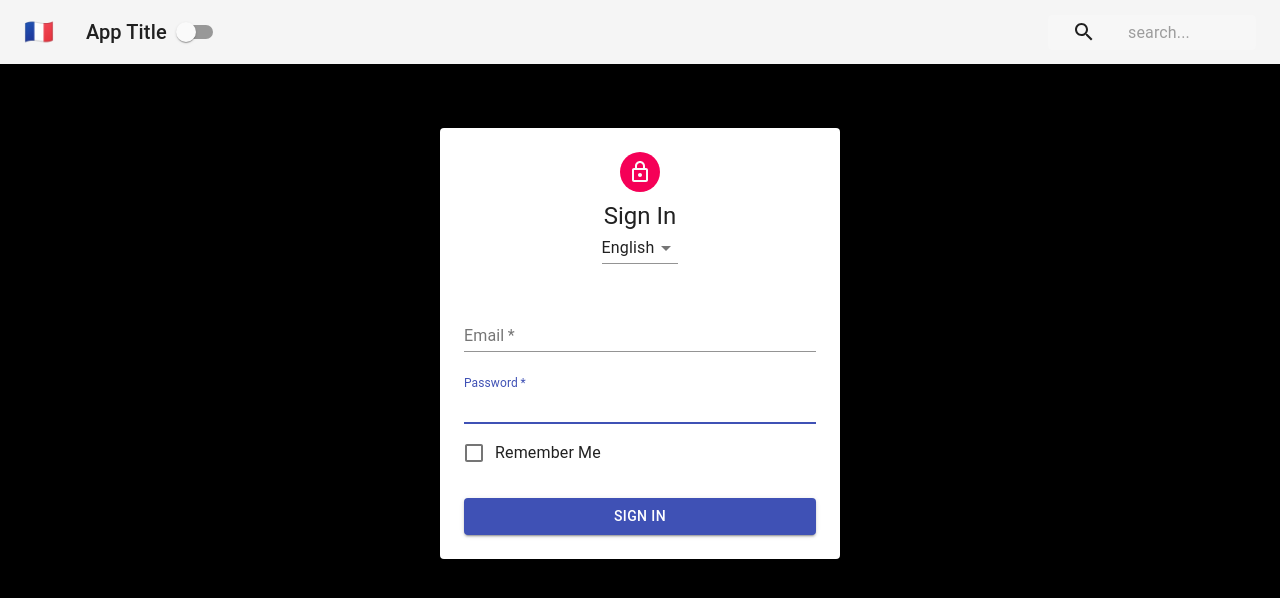
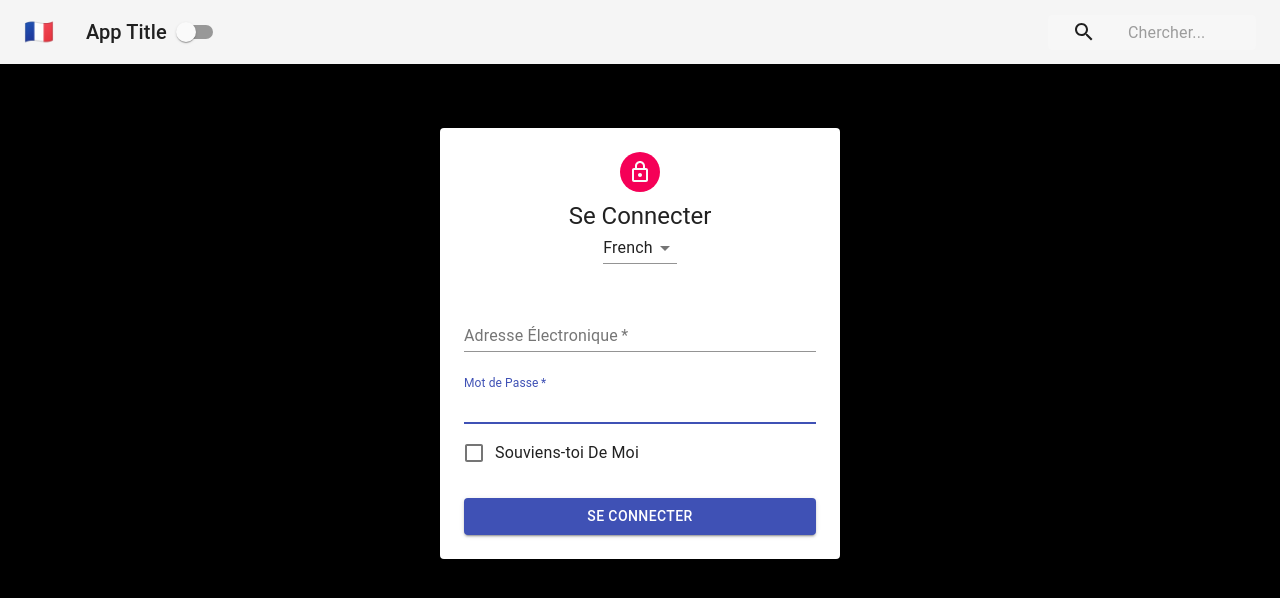
Before and after one commit to TomCastagnino/context-demo, a React (Create React App) app: page / in a window 1280 px wide. Shown: the top 598 px of the page. Built offline with nearby package versions, Linux system fonts and the light colour scheme.

Commit message:
Adding two contexts with higher order components

```diff
--- a/src/App.js
+++ b/src/App.js
@@ -3,16 +3,19 @@
 import Navbar from './components/Navbar';
 import Form from './components/Form';
 import PageContent from './components/PageContent';
-import { ThemeProvider, ThemeContext } from './components/contexts/ThemeContext';
+import { ThemeProvider } from './components/contexts/ThemeContext';
+import { LanguageProvider } from './components/contexts/LanguageContext';
 
 function App() {
   return (
+    <LanguageProvider>
       <ThemeProvider>
         <PageContent>
           <Navbar />
           <Form  />
         </ PageContent>
       </ThemeProvider>
+    </LanguageProvider>
   );
 }
 
--- a/src/components/Form.js
+++ b/src/components/Form.js
@@ -13,36 +13,61 @@
 import Select from "@material-ui/core/Select";
 import withStyles from "@material-ui/core/styles/withStyles";
 import styles from "./styles/FormStyles";
+import { LanguageContext } from './contexts/LanguageContext';
 
+const words = {
+    english: {
+      signIn: "Sign In",
+      email: "Email Address",
+      password: "Password",
+      remember: "Remember Me"
+    },
+    french: {
+      signIn: "Se Connecter",
+      email: "Adresse Électronique",
+      password: "Mot de Passe",
+      remember: "Souviens-toi De Moi"
+    },
+    spanish: {
+      signIn: "Registrarse",
+      email: "Correo Electrónico",
+      password: "Contraseña",
+      remember: "Recuérdame"
+    }
+  };
 
 class Form extends Component {
+    static contextType = LanguageContext;
 
     render() {
     const { classes } = this.props;
+    const { language, changeLanguage } = this.context;
+    const { signIn, email, password, remember } = words[language];
+
     return (
         <main className={classes.main}>
             <Paper className={classes.paper}>
                 <Avatar className={classes.avatar}>
                     <LockOutlinedIcon />
                 </Avatar>
-                <Typography variant='h5'>Sign In</Typography>
-                <Select value='english'>
+                <Typography variant='h5'>{signIn}</Typography>
+                <Select value={language} onChange={changeLanguage}>
                     <MenuItem value='english'>English</MenuItem>
                     <MenuItem value='french'>French</MenuItem>
                     <MenuItem value='spanish'>Spanish</MenuItem>
                 </Select>
                 <form className={classes.form}>
                     <FormControl margin='normal' required fullWidth>
-                        <InputLabel htmlFor='email'>Email</InputLabel>
+                        <InputLabel htmlFor='email'>{email}</InputLabel>
                         <Input id='email' name='email' autoFocus />
                     </FormControl>
                     <FormControl margin='normal' required fullWidth>
-                        <InputLabel htmlFor='password'>Password</InputLabel>
+                        <InputLabel htmlFor='password'>{password}</InputLabel>
                         <Input id='password' name='password' autoFocus />
                     </FormControl>
                     <FormControlLabel
                         control={<Checkbox color='primary' />}
-                        label='Remember Me'
+                        label={remember}
                     />
                     <Button
                         variant='contained'
@@ -51,7 +76,7 @@
                         color='primary'
                         className={classes.submit}
                     >
-                        Sign In
+                        {signIn}
                     </Button>
                 </form>
             </Paper>
--- a/src/components/Navbar.js
+++ b/src/components/Navbar.js
@@ -9,19 +9,37 @@
 import { withStyles } from "@material-ui/core/styles";
 import styles from './styles/NavbarStyles';
 import { ThemeContext } from './contexts/ThemeContext';
+import { withLanguageContext } from './contexts/LanguageContext';
+
+const content = {
+    english: {
+      search: "Search",
+      flag: "🇬🇧"
+    },
+    french: {
+      search: "Chercher",
+      flag: "🇫🇷"
+    },
+    spanish: {
+      search: "Buscar",
+      flag: "🇪🇸"
+    }
+  };
 
 class Navbar extends Component {
     static contextType = ThemeContext;
 
     render() {
-        const {classes} = this.props;
-        const {isDarkMode, toggleTheme} = this.context;
+        const { classes } = this.props;
+        const { isDarkMode, toggleTheme } = this.context;
+        const { language } = this.props.languageContext;
+        const { search, flag } = content[language];
         return (
             <div className={classes.root}>
                 <AppBar position='static' color={isDarkMode ? 'default' : 'primary'}>
                     <Toolbar>
                         <IconButton className={classes.menuButton} color='inherit' >
-                            <span>🇫🇷</span>
+                            <span>{flag}</span>
                         </IconButton>
                         <Typography className={classes.title} variant='h6' color='inherit'>
                             App  Title
@@ -32,7 +50,7 @@
                             <div className={classes.searchIcon}>
                                 <SearchIcon />
                             </div>
-                            <InputBase placeholder='search...' classes={{root: classes.inputRoot, input: classes.inputInput}}/>
+                            <InputBase placeholder={`${search}...`} classes={{root: classes.inputRoot, input: classes.inputInput}}/>
                         </div>
                     </Toolbar>
                 </AppBar>
@@ -42,4 +60,4 @@
 
 }
 
-export default withStyles(styles)(Navbar);
+export default withLanguageContext(withStyles(styles)(Navbar));
--- /dev/null
+++ b/src/components/contexts/LanguageContext.js
@@ -0,0 +1,27 @@
+import React, { Component, createContext } from 'react';
+
+export const LanguageContext = createContext();
+
+export class LanguageProvider extends Component {
+    constructor(props) {
+        super(props);
+        this.state = { language: 'french' };
+        this.changeLanguage = this.changeLanguage.bind(this);
+    }
+    changeLanguage(evnt) {
+        this.setState({language: evnt.target.value});
+    }
+    render() {
+        return (
+            <LanguageContext.Provider value={{...this.state, changeLanguage: this.changeLanguage}}>
+                {this.props.children}
+            </LanguageContext.Provider>
+        );
+    }
+}
+
+export const withLanguageContext = Component => props => (
+    <LanguageContext.Consumer>
+        {value => <Component languageContext={value} {...props} />}
+    </LanguageContext.Consumer>
+);
```
Lines whose indentation alone changed are shown as unchanged.
